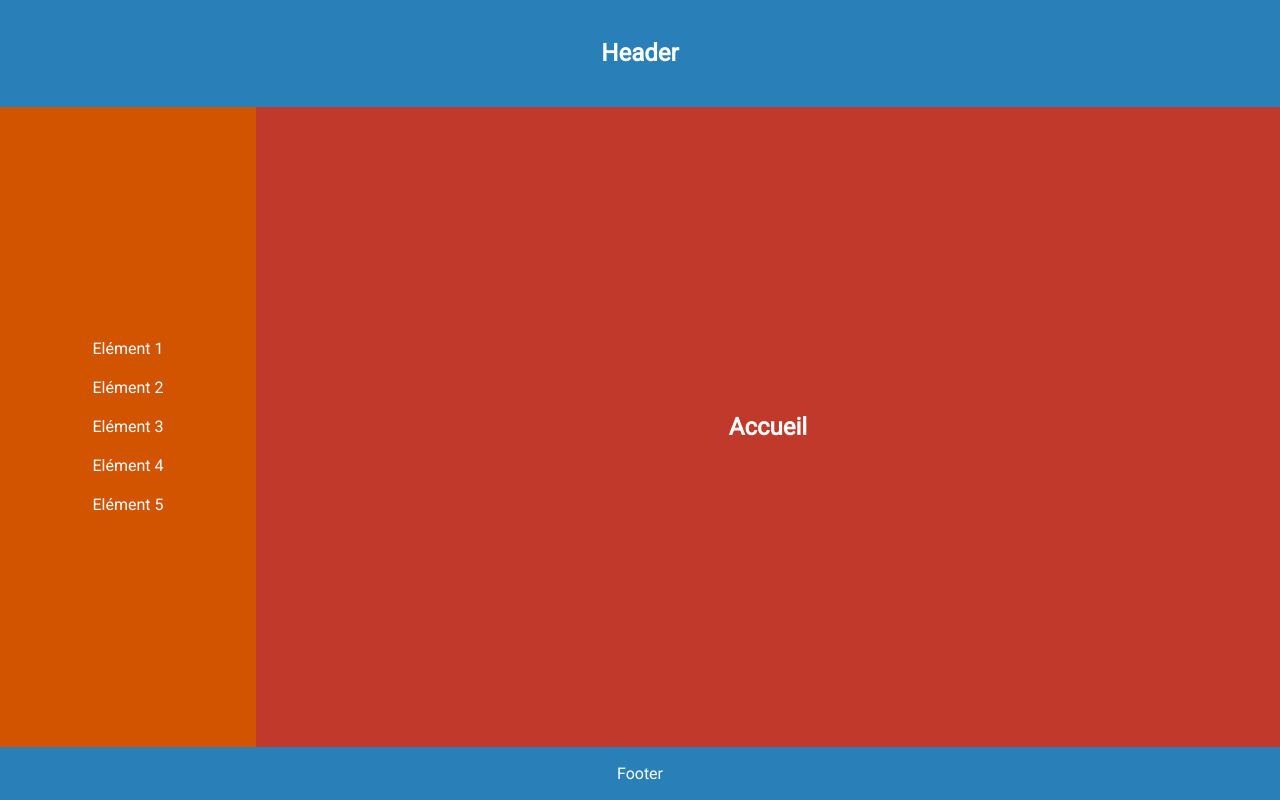
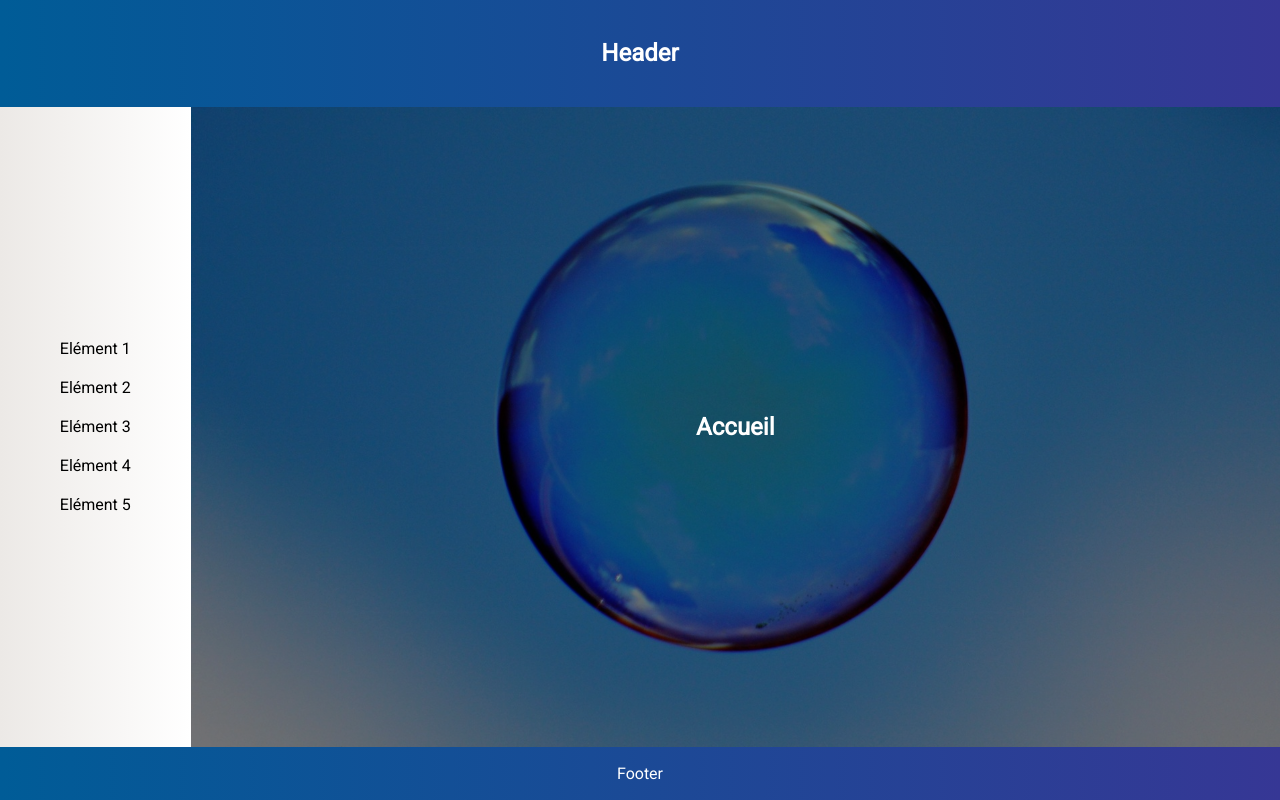
Before and after one commit to yannickbiheul/DWWM, a plain HTML site: page GRID/template.html in a window 1280 px wide. Drawn offline with nearby package versions, Linux system fonts and the light colour scheme.

Commit message:
Chgt backgrounds

```diff
--- a/GRID/css/template.css
+++ b/GRID/css/template.css
@@ -17,7 +17,7 @@ main {
     width: 100%;
     height: 100vh;
     display: grid;
-    grid-template-columns: 1fr 4fr;
+    grid-template-columns: 0.7fr 4fr;
     grid-template-rows: 1fr 6fr 0.5fr;
     color: #fff;
     position: relative;
@@ -26,7 +26,7 @@ main {
 header {
     grid-column: 1 / 3;
     grid-row: 1 / 2;
-    background-color: var(--blue);
+    background: linear-gradient(to right, #005c97, #363795);
     display: flex;
     justify-content: center;
     align-items: center;
@@ -35,7 +35,7 @@ header {
 nav {
     grid-column: 1 / 2;
     grid-row: 2 / 3;
-    background-color: var(--orange);
+    background: linear-gradient(to right, #ece9e6, #ffffff);
     display: flex;
     flex-direction: column;
     justify-content: center;
@@ -49,7 +49,7 @@ nav p {
 
 nav a {
     text-decoration: none;
-    color: #fff;
+    color: #000;
     margin: 10px;
 }
 
@@ -59,9 +59,6 @@ nav a {
     height: 40px;
     margin-right: 20px;
     display: none;
-    /* position: fixed;
-    top: 15px;
-    right: 20px; */
     cursor: pointer;
     z-index: 25;
     position: relative;
@@ -98,7 +95,7 @@ nav a {
 .menuBurger {
     width: 100vw;
     height: 100vh;
-    background-color: var(--blue);
+    background: linear-gradient(to right, #005c97, #363795);
     display: flex;
     flex-direction: column;
     justify-content: center;
@@ -113,7 +110,7 @@ nav a {
 .menuBurgerOpen {
     width: 100vw;
     height: 100vh;
-    background-color: var(--blue);
+    background: linear-gradient(to right, #005c97, #363795);
     display: flex;
     flex-direction: column;
     justify-content: center;
@@ -142,7 +139,9 @@ nav a {
 #accueil {
     grid-column: 2 / 3;
     grid-row: 2 / 3;
-    background-color: var(--red);
+    background: linear-gradient(45deg, rgba(0, 0, 0, 0.4)50%, rgba(0, 0, 0, 0.4)50%), url(../images/bubulles.jpg);
+    background-size: cover;
+    background-position: center;
     display: flex;
     justify-content: center;
     align-items: center;
@@ -152,13 +151,13 @@ nav a {
 footer {
     grid-column: 1 / 3;
     grid-row: 3 / 4;
-    background-color: var(--blue);
+    background: linear-gradient(to right, #005c97, #363795);
     display: flex;
     justify-content: center;
     align-items: center;
 }
 
-@media screen and (max-width: 800px) {
+@media screen and (max-width: 1200px) {
     main {
         grid-template-columns: 1fr;
         grid-template-rows: 1fr 1fr 6fr 1fr;
```
